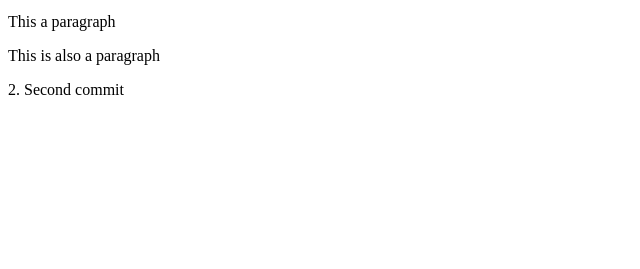
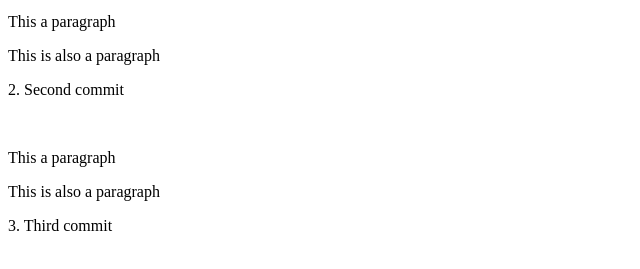
Before and after one commit to gurnitha/learning-git, a plain HTML site: page index.html in a window 1280 px wide. Shown: the part 101-370 px from the top of the page, without its empty margins (0-640 px from the left). Drawn offline with Linux system fonts and the light colour scheme.

Commit message:
3. Third commit-rebased

```diff
--- a/index.html
+++ b/index.html
@@ -12,5 +12,11 @@
 	<p>This is also a paragraph</p>
 
 	<p>2. Second commit</p>
+
+	<br>
+	<p>This a paragraph</p>
+	<p>This is also a paragraph</p>
+
+	<p>3. Third commit</p>
 </body>
 </html>
```
